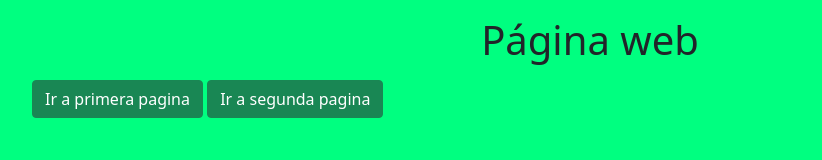
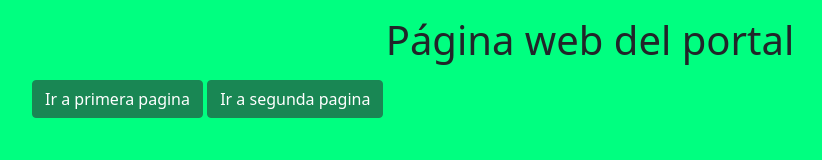
Before and after one commit to fabricr20/EjemploED, a plain HTML site: page public/index.html in a window 1280 px wide. Shown: the whole page, without its empty margins (50-872 px from the left). Drawn offline with nearby package versions, Linux system fonts and the light colour scheme.

Commit message:
first commit

```diff
--- a/public/index.html
+++ b/public/index.html
@@ -8,7 +8,7 @@
     <title>Inicio</title>
 </head>
 <body style="background-color: rgb(0, 255, 128);">
-    <h1 class="text-center mt-3">Página web</h1>
+    <h1 class="text-center mt-3">Página web del portal</h1>
     <div class="container mt-3">
         <a href="pagina1.html" class="btn btn-success">Ir a primera pagina</a>
         <a href="pagina2.html" class="btn btn-success">Ir a segunda pagina</a>
```
